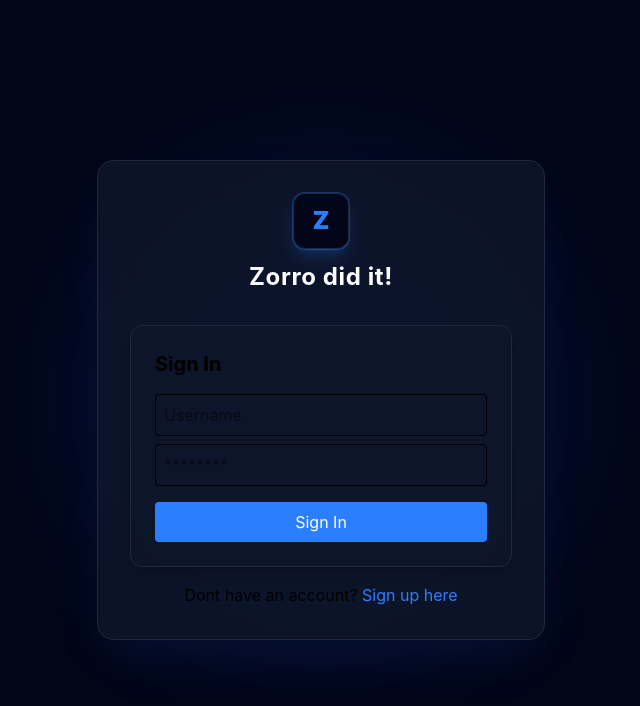
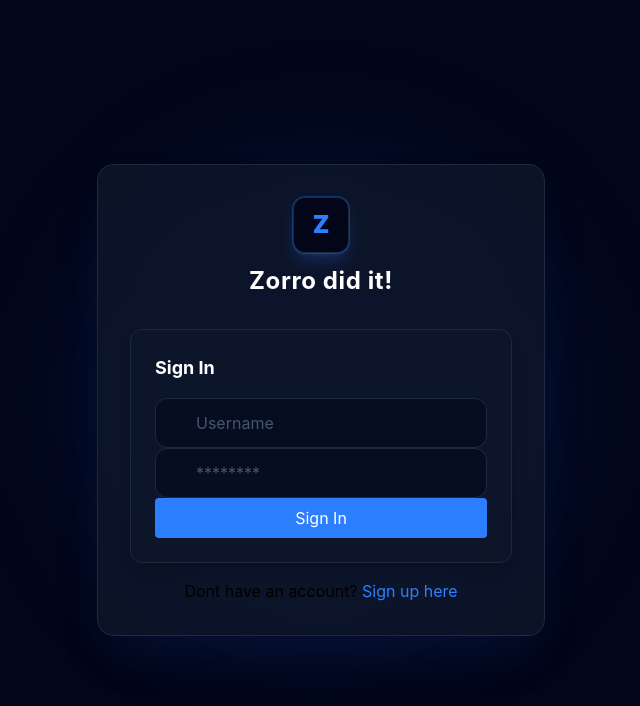
Before and after one commit to Hohlfuss/zorrodidit, a Vue app in the folder frontend/: page /login in a window 1280 px wide. Shown: the top 706 px of the page, without its empty margins (319-959 px from the left). Built offline with nearby package versions, Linux system fonts and the light colour scheme.

Commit message:
login formia komiammaksi3

```diff
--- a/frontend/src/components/LoginForm.vue
+++ b/frontend/src/components/LoginForm.vue
@@ -18,10 +18,10 @@
       </div>
 
       <div class="p-6 max-w-sm mx-auto bg-slate-900/50 border border-slate-800 rounded-xl shadow-lg">
-        <h2 class="text-xl font-bold mb-4">Sign In</h2>
+        <h2 class="text-lg text-white font-bold mb-4">Sign In</h2>
 
-        <input v-model="payload.username" type="text" placeholder="Username" class="w-full p-2 mb-2 border rounded" />
-        <input v-model="payload.password" type="password" placeholder="********" class="w-full p-2 mb-4 border rounded" />
+        <input v-model="payload.username" type="text" placeholder="Username" class="w-full pl-10 p-3 bg-slate-950/50 border border-slate-800 text-white rounded-xl outline-none focus:border-blue-500 focus:ring-1 focus:ring-blue-500 transition-all placeholder-slate-600" />
+        <input v-model="payload.password" type="password" placeholder="********" class="w-full pl-10 p-3 bg-slate-950/50 border border-slate-800 text-white rounded-xl outline-none focus:border-blue-500 focus:ring-1 focus:ring-blue-500 transition-all placeholder-slate-600" />
 
         <button
           @click="handleLogin"
```
